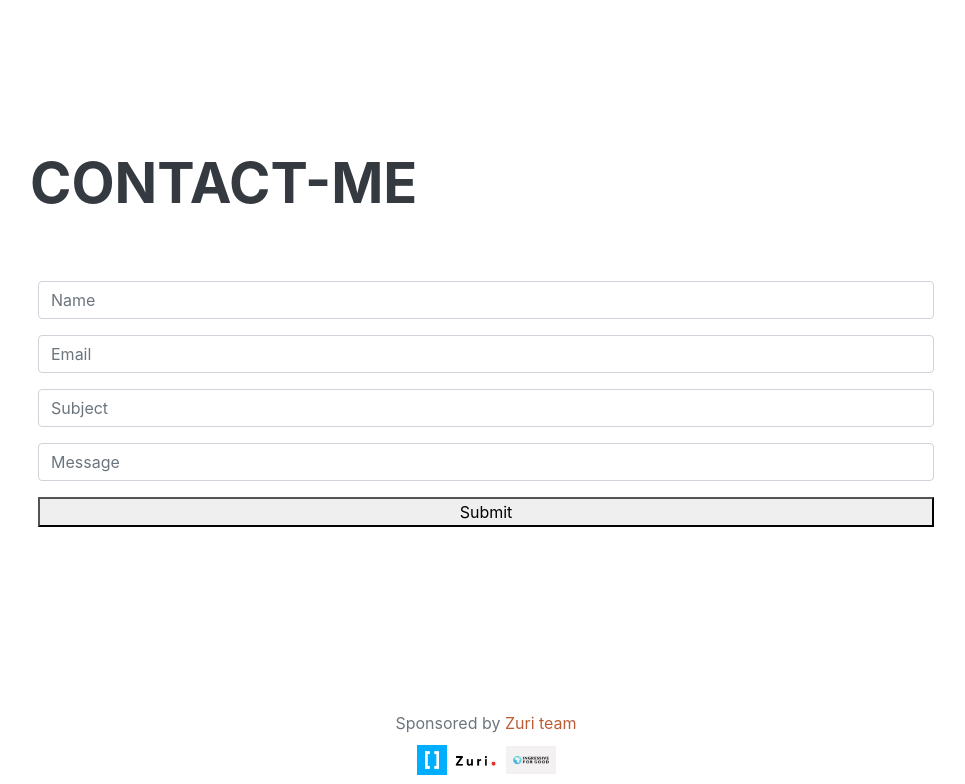
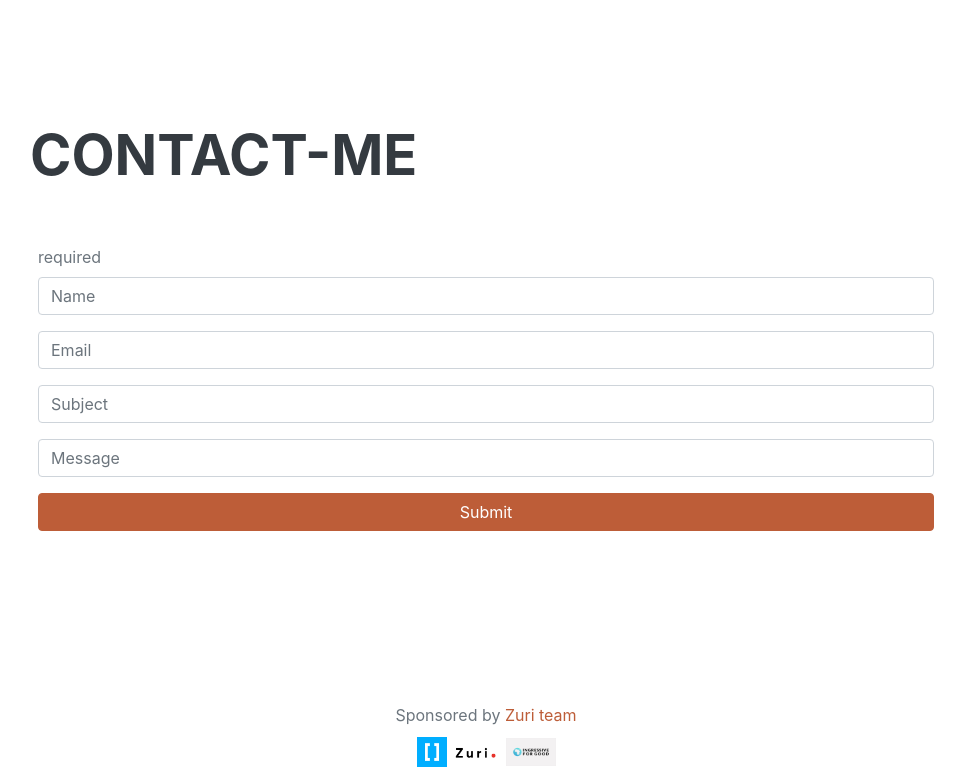
Before and after one commit to FabioTECH1/my_resume, a PHP site: page / in a window 1280 px wide. Shown: the part 4160-4944 px from the top of the page, without its empty margins (290-1255 px from the left). Run offline with PHP 8.4, Linux system fonts and the light colour scheme; some libraries are stand-ins or nearby versions; some web fonts are replaced.

Commit message:
Update index.php
init

```diff
--- a/index.php
+++ b/index.php
@@ -3,21 +3,38 @@
 
 <?php
 $info = '';
+$js = '';
 
 if (isset($_POST["submit"])) {
-    if (empty($_POST["email"]) || (empty($_POST["message"]) && empty($_POST["subject"]))) {
-        $info = "Please Fill the necessary field to continue";
-    } else {
-        session_start();
-        $_SESSION["email"] = $_POST["email"];
-        $email = $_SESSION["email"];
-        $info = "Dear $email, Your Message was Sent Sucessfully.";
-    }
+    // if (empty($_POST["email"]) || (empty($_POST["message"]) && empty($_POST["subject"]))) {
+    //     $info = "Please Fill the necessary field to continue";
+    // } else {
+    session_start();
+    $_SESSION["email"] = $_POST["email"];
+    $email = $_SESSION["email"];
+    $js = "<script type='text/javascript'>
+    $(document).ready(function() {
+        // Handler for .ready() called.
+        $('html, body').animate({
+            scrollTop: $('#scroll').offset().top
+        }, 'slow');
+    });
+    </script>";
+    $info =
+        '<div class="alert alert-warning alert-dismissible fade show bg-primary" style="color:white" role="alert">
+                 Hey ' . $email . ', Your Message was Sent Sucessfully.
+                 <button type="button" class="btn-close" data-bs-dismiss="alert" aria-label="Close"></button>
+            </div>';
+    // }
 }
 ?>
 
 
 <head>
+
+
+
+    <script src="https://ajax.googleapis.com/ajax/libs/jquery/2.1.1/jquery.min.js"></script>
     <meta charset="utf-8" />
     <meta name="viewport" content="width=device-width, initial-scale=1, shrink-to-fit=no" />
     <meta name="description" content="" />
@@ -61,9 +78,6 @@ if (isset($_POST["submit"])) {
     </nav>
     <!-- Page Content-->
     <div class="container-fluid p-0">
-        <div class="">
-            <h3 class="text-info"><?php echo $info ?></h3>
-        </div>
 
         <!-- About-->
         <section class="resume-section" id="about">
@@ -233,15 +247,22 @@ if (isset($_POST["submit"])) {
             <div class="resume-section-content">
                 <h2 class="mb-5">Contact-Me</h2>
                 <form action="index.php" method="post" class="row gx-3 gy-2 align-items-center p-3"
-                    style="padding-top:none;">
+                    style="padding-top:none;" id="scroll">required
 
                     <input type="text" name="name" class="form-control my-2 shadow-none" id="" placeholder="Name">
-                    <input type="email" name="email" class="form-control my-2 shadow-none" id="" placeholder="Email">
-                    <input type="text" name="subject" class="form-control my-2 shadow-none" id="" placeholder="Subject">
-                    <input type="text" name="message" class="form-control my-2 shadow-none" id="" placeholder="Message">
-                    <button type="submit" name='submit' lass="btn btn-primary shadow-none">Submit</button>
+                    <input type="email" name="email" class="form-control my-2 shadow-none" id="" placeholder="Email"
+                        required>
+                    <input type="text" name="subject" class="form-control my-2 shadow-none" id="" placeholder="Subject"
+                        required>
+                    <input type="text" name="message" class="form-control my-2 shadow-none" id="" placeholder="Message"
+                        required>
+                    <button type="submit" name='submit' class="btn btn-primary shadow-none text-white">Submit</button>
 
                 </form>
+                <div class="" style="color:white;">
+                    <?php echo $js ?>
+                    <h3><?php echo $info ?></h3>
+                </div>
             </div>
         </section>
         <div class="text-center" style="padding-bottom: 30px;">Sponsored by <a class="text-center text-decoration-none"
```
